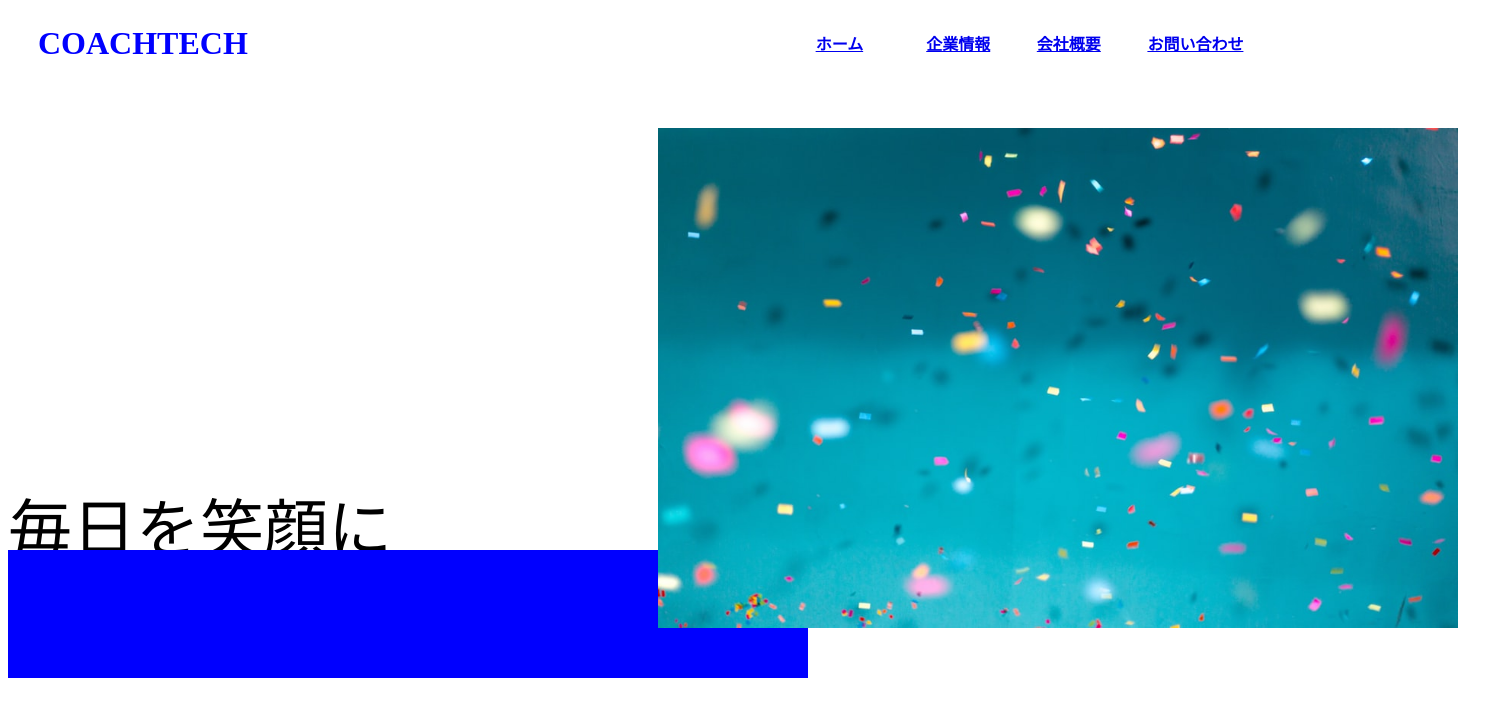
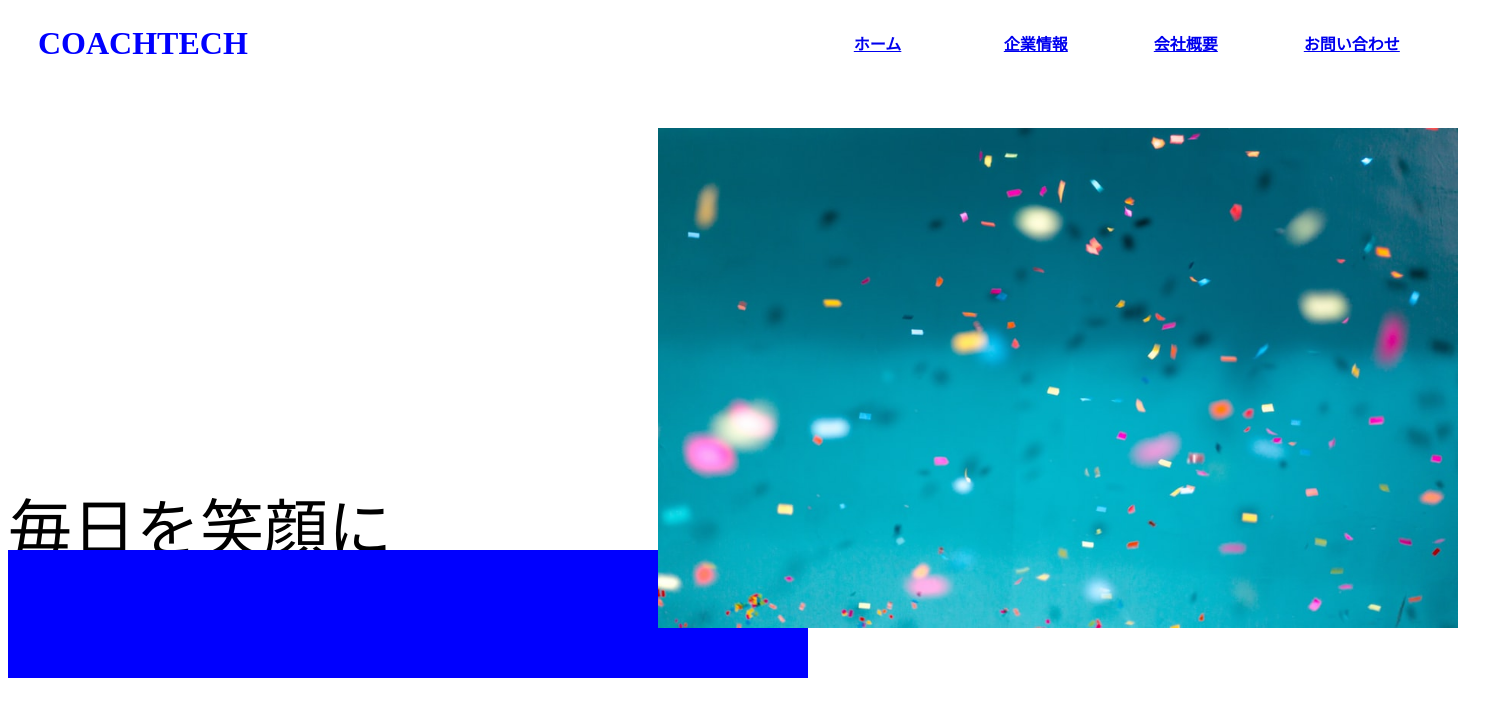
Before and after one commit to inoue0861/20211207-task, a plain HTML site: page index.html in a window 1280 px wide. Shown: the top 716 px of the page, 1498 px wide, since content can reach past the window. Drawn offline with Linux system fonts and the light colour scheme.

Commit message:
修正内容が分かるコミットメッセージ

```diff
--- a/課題.css
+++ b/課題.css
@@ -17,8 +17,10 @@ h1 {
   display: flex;
   font-weight: bold;
   justify-content: flex-end;
-  width:35%;
+  width:600px;
   padding: 50px;
+  margin: 550px;
+
 }
 
 .child {
```
